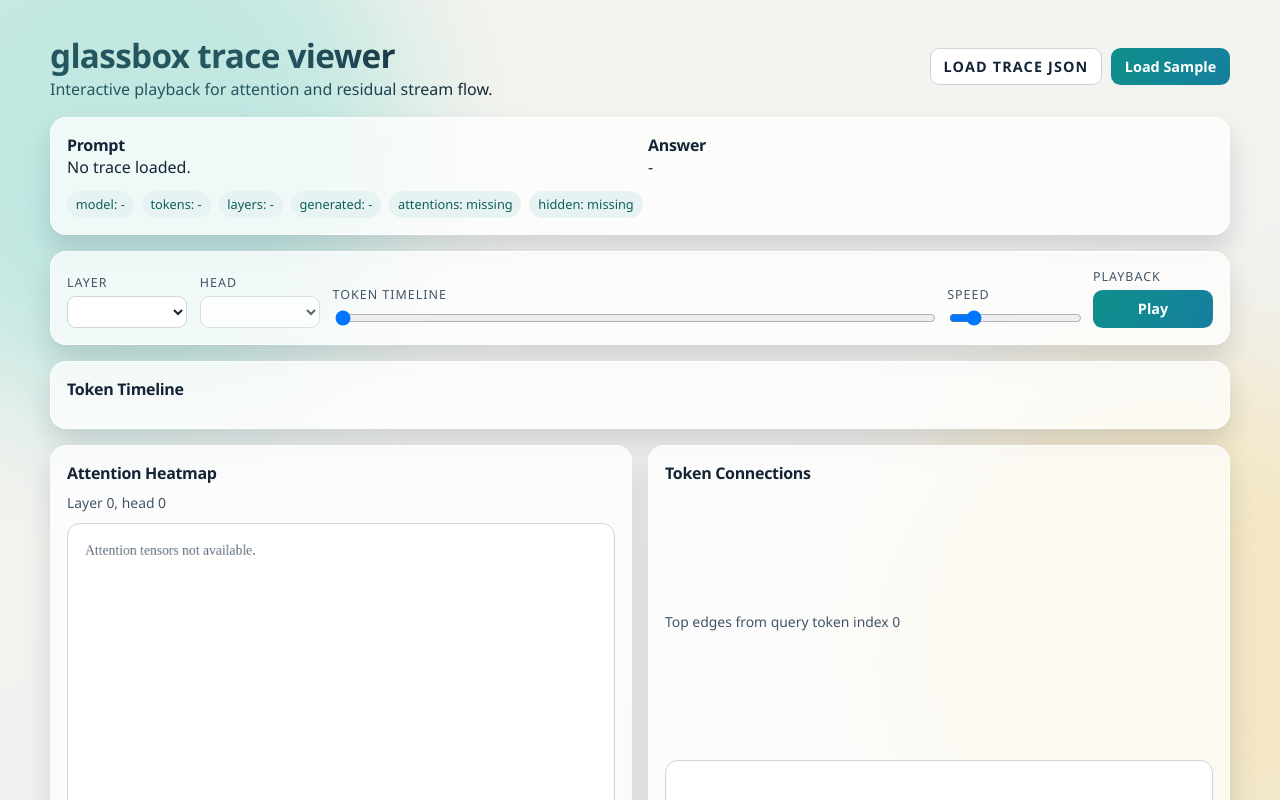
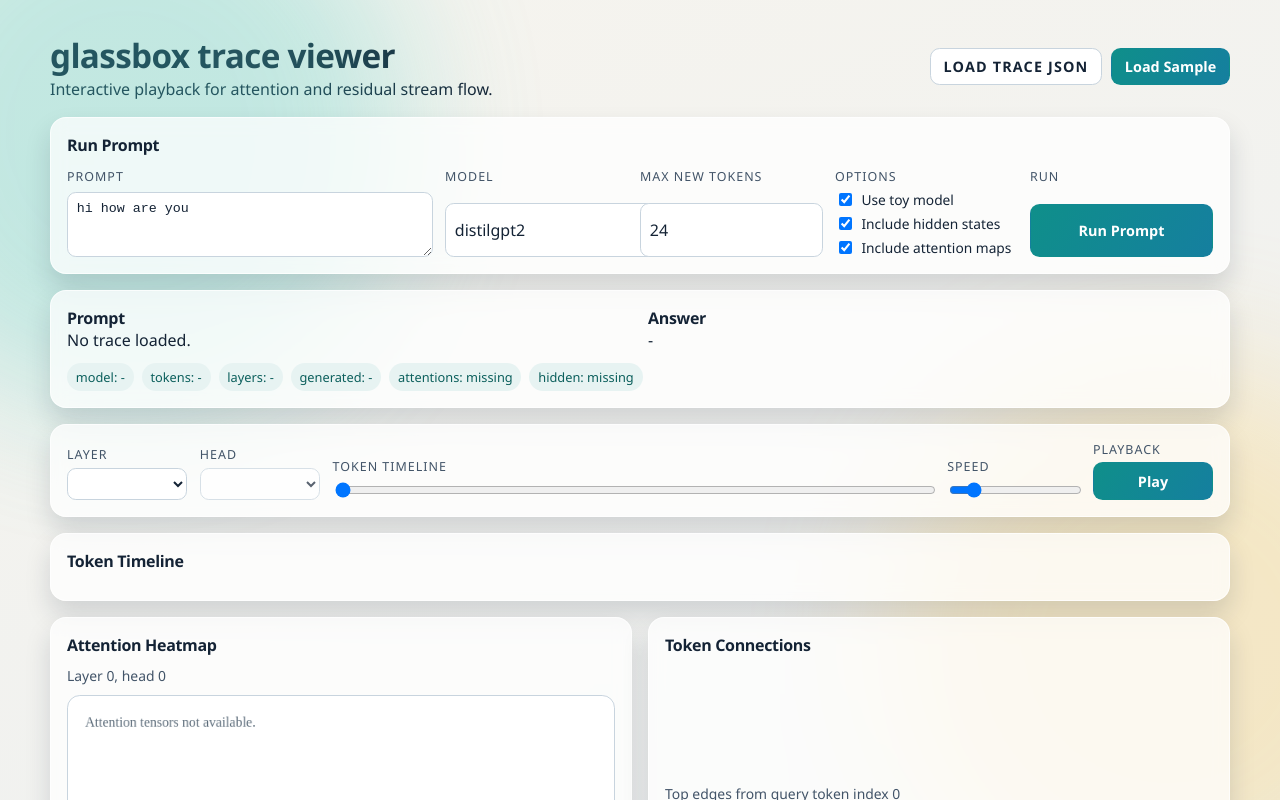
Before and after one commit to philip-chen6/glassbox, a Next.js app in the folder viewer/: page / in a window 1280 px wide. Shown: the top 800 px of the page. Built offline with nearby package versions, Linux system fonts and the light colour scheme.

Commit message:
add prompt runner ui and api integration

```diff
--- a/viewer/app/globals.css
+++ b/viewer/app/globals.css
@@ -168,6 +168,20 @@ input[type="range"] {
   width: 100%;
 }
 
+input[type="text"],
+input[type="number"],
+textarea {
+  border: 1px solid var(--line);
+  background: #fff;
+  border-radius: 0.55rem;
+  color: var(--ink);
+  padding: 0.5rem 0.55rem;
+}
+
+textarea {
+  resize: vertical;
+}
+
 select {
   height: 2rem;
   border: 1px solid var(--line);
@@ -201,6 +215,27 @@ select {
 
 .button input {
   display: none;
+}
+
+.runner-card {
+  display: grid;
+  gap: 0.75rem;
+}
+
+.runner-grid {
+  display: grid;
+  grid-template-columns: 2fr repeat(4, minmax(150px, 1fr));
+  gap: 0.75rem;
+}
+
+.toggle-inline {
+  display: flex;
+  align-items: center;
+  gap: 0.4rem;
+  text-transform: none;
+  letter-spacing: normal;
+  font-size: 0.86rem;
+  color: var(--ink);
 }
 
 .token-rail {
@@ -303,6 +338,10 @@ svg {
     grid-template-columns: 1fr;
   }
 
+  .runner-grid {
+    grid-template-columns: 1fr;
+  }
+
   .panel:last-child {
     grid-column: span 1;
   }
--- a/viewer/components/trace-viewer.tsx
+++ b/viewer/components/trace-viewer.tsx
@@ -21,6 +21,13 @@ function toHeatColor(normalized: number): string {
 export function TraceViewer(): JSX.Element {
   const [trace, setTrace] = useState<TraceReport | null>(null);
   const [error, setError] = useState<string>(INITIAL_ERROR);
+  const [promptInput, setPromptInput] = useState("hi how are you");
+  const [modelInput, setModelInput] = useState("distilgpt2");
+  const [maxNewTokens, setMaxNewTokens] = useState(24);
+  const [useToyModel, setUseToyModel] = useState(true);
+  const [includeHidden, setIncludeHidden] = useState(true);
+  const [includeAttention, setIncludeAttention] = useState(true);
+  const [isRunningPrompt, setIsRunningPrompt] = useState(false);
   const [selectedLayer, setSelectedLayer] = useState(0);
   const [selectedHead, setSelectedHead] = useState(0);
   const [selectedTokenIndex, setSelectedTokenIndex] = useState(0);
@@ -187,6 +194,52 @@ export function TraceViewer(): JSX.Element {
     return `${value.toFixed(4)} (token=${selectedTokenIndex}, layer=${selectedLayer})`;
   }, [trace, selectedLayer, selectedTokenIndex]);
 
+  function applyTrace(parsed: TraceReport): void {
+    setTrace(parsed);
+    setSelectedLayer(0);
+    setSelectedHead(0);
+    setSelectedTokenIndex(0);
+    setIsPlaying(false);
+  }
+
+  async function runPrompt(): Promise<void> {
+    setError(INITIAL_ERROR);
+    if (!promptInput.trim()) {
+      setError("Prompt is required.");
+      return;
+    }
+    setIsRunningPrompt(true);
+    try {
+      const response = await fetch("/api/trace", {
+        method: "POST",
+        headers: {
+          "Content-Type": "application/json"
+        },
+        body: JSON.stringify({
+          prompt: promptInput,
+          model: modelInput,
+          useToy: useToyModel,
+          includeHidden,
+          includeAttention,
+          maxNewTokens
+        })
+      });
+      const payload = (await response.json()) as { trace?: unknown; error?: string };
+      if (!response.ok) {
+        throw new Error(payload.error ?? `Request failed with status ${response.status}`);
+      }
+      if (!payload.trace) {
+        throw new Error("Missing trace in response");
+      }
+      const parsed = parseTrace(JSON.stringify(payload.trace));
+      applyTrace(parsed);
+    } catch (err) {
+      setError(err instanceof Error ? err.message : "Failed to run prompt");
+    } finally {
+      setIsRunningPrompt(false);
+    }
+  }
+
   async function loadSample(): Promise<void> {
     setError(INITIAL_ERROR);
     try {
@@ -196,10 +249,7 @@ export function TraceViewer(): JSX.Element {
       }
       const text = await response.text();
       const parsed = parseTrace(text);
-      setTrace(parsed);
-      setSelectedLayer(0);
-      setSelectedHead(0);
-      setSelectedTokenIndex(0);
+      applyTrace(parsed);
     } catch (err) {
       setError(err instanceof Error ? err.message : "Failed to load sample trace");
     }
@@ -214,10 +264,7 @@ export function TraceViewer(): JSX.Element {
     try {
       const text = await file.text();
       const parsed = parseTrace(text);
-      setTrace(parsed);
-      setSelectedLayer(0);
-      setSelectedHead(0);
-      setSelectedTokenIndex(0);
+      applyTrace(parsed);
     } catch (err) {
       setError(err instanceof Error ? err.message : "Failed to parse trace");
     }
@@ -243,6 +290,85 @@ export function TraceViewer(): JSX.Element {
           </button>
         </div>
       </header>
+
+      <section className="card runner-card">
+        <h2>Run Prompt</h2>
+        <div className="runner-grid">
+          <div className="control-group wide">
+            <label htmlFor="prompt-input">Prompt</label>
+            <textarea
+              id="prompt-input"
+              rows={3}
+              value={promptInput}
+              onChange={(event) => setPromptInput(event.target.value)}
+              placeholder="Type prompt text..."
+            />
+          </div>
+
+          <div className="control-group">
+            <label htmlFor="model-input">Model</label>
+            <input
+              id="model-input"
+              type="text"
+              value={modelInput}
+              onChange={(event) => setModelInput(event.target.value)}
+              disabled={useToyModel}
+            />
+          </div>
+
+          <div className="control-group">
+            <label htmlFor="new-token-input">Max New Tokens</label>
+            <input
+              id="new-token-input"
+              type="number"
+              min={0}
+              max={256}
+              value={maxNewTokens}
+              onChange={(event) => setMaxNewTokens(Math.max(0, Number(event.target.value) || 0))}
+            />
+          </div>
+
+          <div className="control-group">
+            <label>Options</label>
+            <label className="toggle-inline">
+              <input
+                type="checkbox"
+                checked={useToyModel}
+                onChange={(event) => setUseToyModel(event.target.checked)}
+              />
+              Use toy model
+            </label>
+            <label className="toggle-inline">
+              <input
+                type="checkbox"
+                checked={includeHidden}
+                onChange={(event) => setIncludeHidden(event.target.checked)}
+              />
+              Include hidden states
+            </label>
+            <label className="toggle-inline">
+              <input
+                type="checkbox"
+                checked={includeAttention}
+                onChange={(event) => setIncludeAttention(event.target.checked)}
+              />
+              Include attention maps
+            </label>
+          </div>
+
+          <div className="control-group">
+            <label>Run</label>
+            <button
+              className="button"
+              onClick={runPrompt}
+              type="button"
+              disabled={isRunningPrompt || !promptInput.trim()}
+            >
+              {isRunningPrompt ? "Running..." : "Run Prompt"}
+            </button>
+          </div>
+        </div>
+      </section>
 
       <section className="card summary-card">
         <div className="meta-grid">
```
Also changed, not shown: 2 other files (tests, documents, lock files or other folders).
